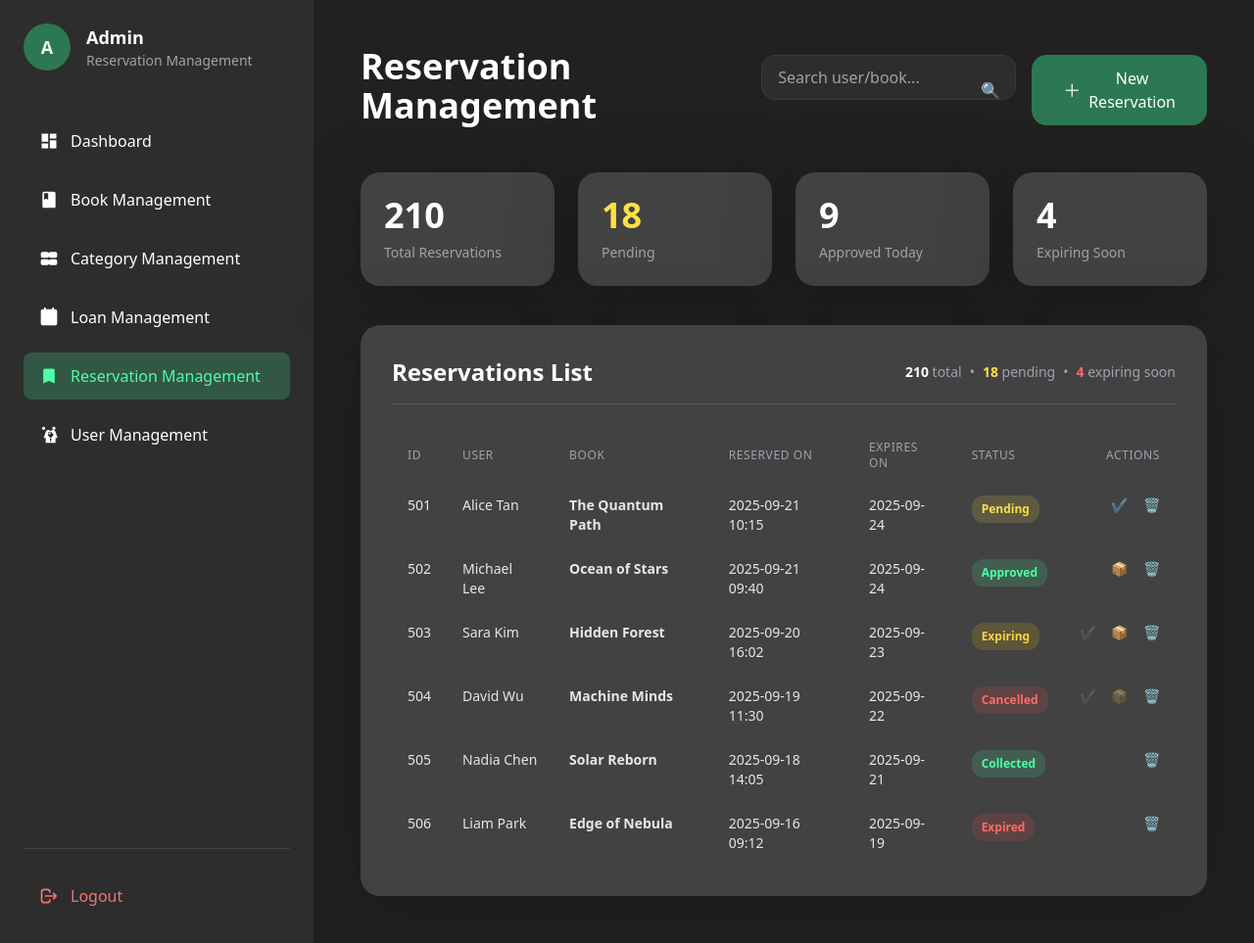
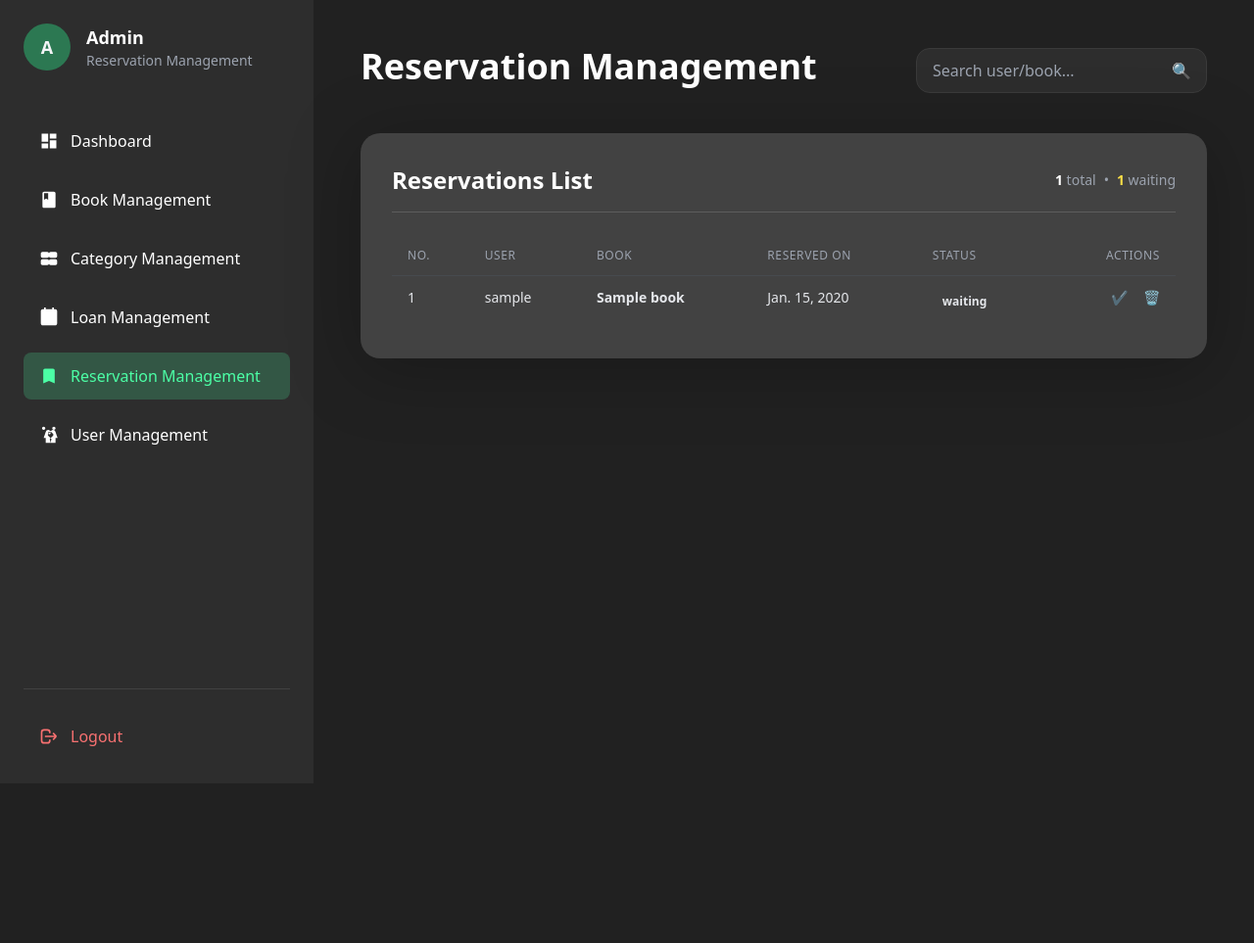
Before and after one commit to OlDeuS1/Borrow-Dee, a Django app: page /library/dashboard/reservations/ in a window 1280 px wide. Shown: the whole page at 98% size. After the commit the page ends 762 px from the top, so only its background shows below. Run offline with Django 5.2, Linux system fonts and the light colour scheme; tables that the repository leaves empty hold one stand-in row (values such as "Sample post"); some libraries are stand-ins or nearby versions.

Commit message:
update reservation statistics in Reservation Management

```diff
--- a/Borrow_Dee/library/templates/reservation_management.html
+++ b/Borrow_Dee/library/templates/reservation_management.html
@@ -11,135 +11,57 @@
         <h1 class="text-4xl font-bold text-white mb-4 lg:mb-2">Reservation Management</h1>
     </div>
     <div class="flex flex-col sm:flex-row gap-4 w-full lg:w-auto">
-        <div class="relative flex-1 min-w-[260px]">
-            <input type="text" placeholder="Search user/book..." class="search-input pr-12" />
-            <span class="absolute right-4 top-1/2 -translate-y-1/2 text-gray-400">🔍</span>
-        </div>
-        <button class="view-more-btn px-8 py-3 text-white font-medium flex items-center justify-center gap-2">
-            <span class="text-lg leading-none">＋</span> New Reservation
-        </button>
+        <form action="{% url 'reservation_management' %}" method="GET" class="relative flex-1 min-w-[260px]">
+        <input type="text" name="search" value="{{ search_query }}" placeholder="Search user/book..."
+            class="search-input pr-12" />
+        <span class="absolute right-4 top-1/2 -translate-y-1/2 text-gray-400">🔍</span>
+    </form>
     </div>
 </div>
 {% endblock %}
 {% block content %}
-<div class="grid grid-cols-1 md:grid-cols-2 xl:grid-cols-4 gap-6 mb-10">
-    <div class="dashboard-card p-6">
-        <div class="text-4xl font-bold text-white mb-2">210</div>
-        <div class="text-sm text-gray-400">Total Reservations</div>
-    </div>
-    <div class="dashboard-card p-6">
-        <div class="text-4xl font-bold text-white mb-2 text-yellow-300">18</div>
-        <div class="text-sm text-gray-400">Pending</div>
-    </div>
-    <div class="dashboard-card p-6">
-        <div class="text-4xl font-bold text-white mb-2 text-[#4CFFA6]">9</div>
-        <div class="text-sm text-gray-400">Approved Today</div>
-    </div>
-    <div class="dashboard-card p-6">
-        <div class="text-4xl font-bold text-white mb-2 text-[#FF6B6B]">4</div>
-        <div class="text-sm text-gray-400">Expiring Soon</div>
-    </div>
-</div>
 
 <div class="dashboard-card p-8">
     <div class="flex flex-col md:flex-row md:items-center md:justify-between gap-4 mb-6 divider pb-4">
         <h2 class="text-2xl font-semibold text-white">Reservations List</h2>
         <div class="flex gap-2 text-sm text-gray-400">
-            <span><strong class="text-white">210</strong> total</span>
+            <span><strong class="text-white">{{ reserve_total }}</strong> total</span>
             <span class="hidden sm:inline">•</span>
-            <span><strong class="text-yellow-300">18</strong> pending</span>
-            <span class="hidden sm:inline">•</span>
-            <span><strong class="text-[#FF6B6B]">4</strong> expiring soon</span>
+            <span><strong class="text-yellow-300">{{ waiting_total }}</strong> waiting</span>
         </div>
     </div>
     <div class="overflow-x-auto -mx-4 md:mx-0">
+        {% if reserve_list|length == 0 %}
+            <p class="text-center text-white/75 py-8">No reservations available.</p>
+        {% else %}
         <table class="min-w-full text-sm text-left">
             <thead class="text-gray-400 uppercase text-xs tracking-wider">
                 <tr class="border-b border-gray-600/40">
-                    <th class="py-3 px-4 font-medium">ID</th>
+                    <th class="py-3 px-4 font-medium">No.</th>
                     <th class="py-3 px-4 font-medium">User</th>
                     <th class="py-3 px-4 font-medium">Book</th>
                     <th class="py-3 px-4 font-medium">Reserved On</th>
-                    <th class="py-3 px-4 font-medium">Expires On</th>
                     <th class="py-3 px-4 font-medium">Status</th>
                     <th class="py-3 px-4 font-medium text-right">Actions</th>
                 </tr>
             </thead>
             <tbody class="text-gray-200">
+                {% for reserve in reserve_list %}
                 <tr class="table-row border-b border-gray-700/40 last:border-none">
-                    <td class="px-4 py-3 align-top">501</td>
-                    <td class="px-4 py-3 align-top">Alice Tan</td>
-                    <td class="px-4 py-3 align-top font-semibold">The Quantum Path</td>
-                    <td class="px-4 py-3 align-top">2025-09-21 10:15</td>
-                    <td class="px-4 py-3 align-top">2025-09-24</td>
-                    <td class="px-4 py-3 align-top"><span class="status-badge" style="background:rgba(253,224,71,.15);color:#fde047">Pending</span></td>
+                    <td class="px-4 py-3 align-top">{{ forloop.counter }}</td>
+                    <td class="px-4 py-3 align-top">{{ reserve.member.username }}</td>
+                    <td class="px-4 py-3 align-top font-semibold">{{ reserve.book.title }}</td>
+                    <td class="px-4 py-3 align-top">{{ reserve.reservation_date }}</td>
+                    <td class="px-4 py-3 align-top"><span class="status-badge">{{ reserve.status }}</span></td>
                     <td class="px-4 py-3 align-top text-right whitespace-nowrap">
                         <button class="action-btn text-[#4CFFA6] hover:brightness-110 mr-3" title="Approve">✔</button>
                         <button class="action-btn text-red-500 hover:text-red-400" title="Cancel">🗑️</button>
                     </td>
                 </tr>
-                <tr class="table-row border-b border-gray-700/40 last:border-none">
-                    <td class="px-4 py-3 align-top">502</td>
-                    <td class="px-4 py-3 align-top">Michael Lee</td>
-                    <td class="px-4 py-3 align-top font-semibold">Ocean of Stars</td>
-                    <td class="px-4 py-3 align-top">2025-09-21 09:40</td>
-                    <td class="px-4 py-3 align-top">2025-09-24</td>
-                    <td class="px-4 py-3 align-top"><span class="status-badge status-available">Approved</span></td>
-                    <td class="px-4 py-3 align-top text-right whitespace-nowrap">
-                        <button class="action-btn text-white hover:brightness-125 mr-3" title="Mark Collected">📦</button>
-                        <button class="action-btn text-red-500 hover:text-red-400" title="Cancel">🗑️</button>
-                    </td>
-                </tr>
-                <tr class="table-row border-b border-gray-700/40 last:border-none">
-                    <td class="px-4 py-3 align-top">503</td>
-                    <td class="px-4 py-3 align-top">Sara Kim</td>
-                    <td class="px-4 py-3 align-top font-semibold">Hidden Forest</td>
-                    <td class="px-4 py-3 align-top">2025-09-20 16:02</td>
-                    <td class="px-4 py-3 align-top">2025-09-23</td>
-                    <td class="px-4 py-3 align-top"><span class="status-badge" style="background:rgba(255,200,0,.15);color:#F8D347">Expiring</span></td>
-                    <td class="px-4 py-3 align-top text-right whitespace-nowrap">
-                        <button class="action-btn text-[#4CFFA6] hover:brightness-110 mr-3" title="Approve" disabled style="opacity:.4;cursor:not-allowed">✔</button>
-                        <button class="action-btn text-white hover:brightness-125 mr-3" title="Mark Collected">📦</button>
-                        <button class="action-btn text-red-500 hover:text-red-400" title="Cancel">🗑️</button>
-                    </td>
-                </tr>
-                <tr class="table-row border-b border-gray-700/40 last:border-none">
-                    <td class="px-4 py-3 align-top">504</td>
-                        <td class="px-4 py-3 align-top">David Wu</td>
-                        <td class="px-4 py-3 align-top font-semibold">Machine Minds</td>
-                        <td class="px-4 py-3 align-top">2025-09-19 11:30</td>
-                        <td class="px-4 py-3 align-top">2025-09-22</td>
-                        <td class="px-4 py-3 align-top"><span class="status-badge" style="background:rgba(255,76,76,.15);color:#FF6B6B">Cancelled</span></td>
-                        <td class="px-4 py-3 align-top text-right whitespace-nowrap">
-                            <button class="action-btn text-[#4CFFA6] hover:brightness-110 mr-3" title="Re-Approve" disabled style="opacity:.4;cursor:not-allowed">✔</button>
-                            <button class="action-btn text-white hover:brightness-125 mr-3" title="Mark Collected" disabled style="opacity:.4;cursor:not-allowed">📦</button>
-                            <button class="action-btn text-red-500 hover:text-red-400" title="Delete">🗑️</button>
-                        </td>
-                </tr>
-                <tr class="table-row border-b border-gray-700/40 last:border-none">
-                    <td class="px-4 py-3 align-top">505</td>
-                    <td class="px-4 py-3 align-top">Nadia Chen</td>
-                    <td class="px-4 py-3 align-top font-semibold">Solar Reborn</td>
-                    <td class="px-4 py-3 align-top">2025-09-18 14:05</td>
-                    <td class="px-4 py-3 align-top">2025-09-21</td>
-                    <td class="px-4 py-3 align-top"><span class="status-badge" style="background:rgba(76,255,166,.15);color:#4CFFA6">Collected</span></td>
-                    <td class="px-4 py-3 align-top text-right whitespace-nowrap">
-                        <button class="action-btn text-red-500 hover:text-red-400" title="Delete">🗑️</button>
-                    </td>
-                </tr>
-                <tr class="table-row border-b border-gray-700/40 last:border-none">
-                    <td class="px-4 py-3 align-top">506</td>
-                    <td class="px-4 py-3 align-top">Liam Park</td>
-                    <td class="px-4 py-3 align-top font-semibold">Edge of Nebula</td>
-                    <td class="px-4 py-3 align-top">2025-09-16 09:12</td>
-                    <td class="px-4 py-3 align-top">2025-09-19</td>
-                    <td class="px-4 py-3 align-top"><span class="status-badge" style="background:rgba(255,76,76,.15);color:#FF6B6B">Expired</span></td>
-                    <td class="px-4 py-3 align-top text-right whitespace-nowrap">
-                        <button class="action-btn text-red-500 hover:text-red-400" title="Delete">🗑️</button>
-                    </td>
-                </tr>
+                {% endfor %}
             </tbody>
         </table>
+        {% endif %}
     </div>
 </div>
 
--- a/Borrow_Dee/library/views.py
+++ b/Borrow_Dee/library/views.py
@@ -441,7 +441,21 @@ class ReservationManagementView(View):
 
     def get(self, request):
 
-        return render(request, "reservation_management.html")
+        reserve_list = Reservation.objects.all()
+        search_query = request.GET.get('search', '')
+        reserve_total = reserve_list.count()
+        waiting_total = reserve_list.filter(status='waiting').count()
+
+        if search_query:
+            reserve_list = reserve_list.filter(Q(member__username__icontains=search_query) | Q(book__title__icontains=search_query))
+
+        context = {
+            "reserve_list": reserve_list,
+            "search_query": search_query,
+            "reserve_total": reserve_total,
+            "waiting_total": waiting_total,
+        }
+        return render(request, "reservation_management.html", context)
 
 class UserManagementView(View):
 
```
